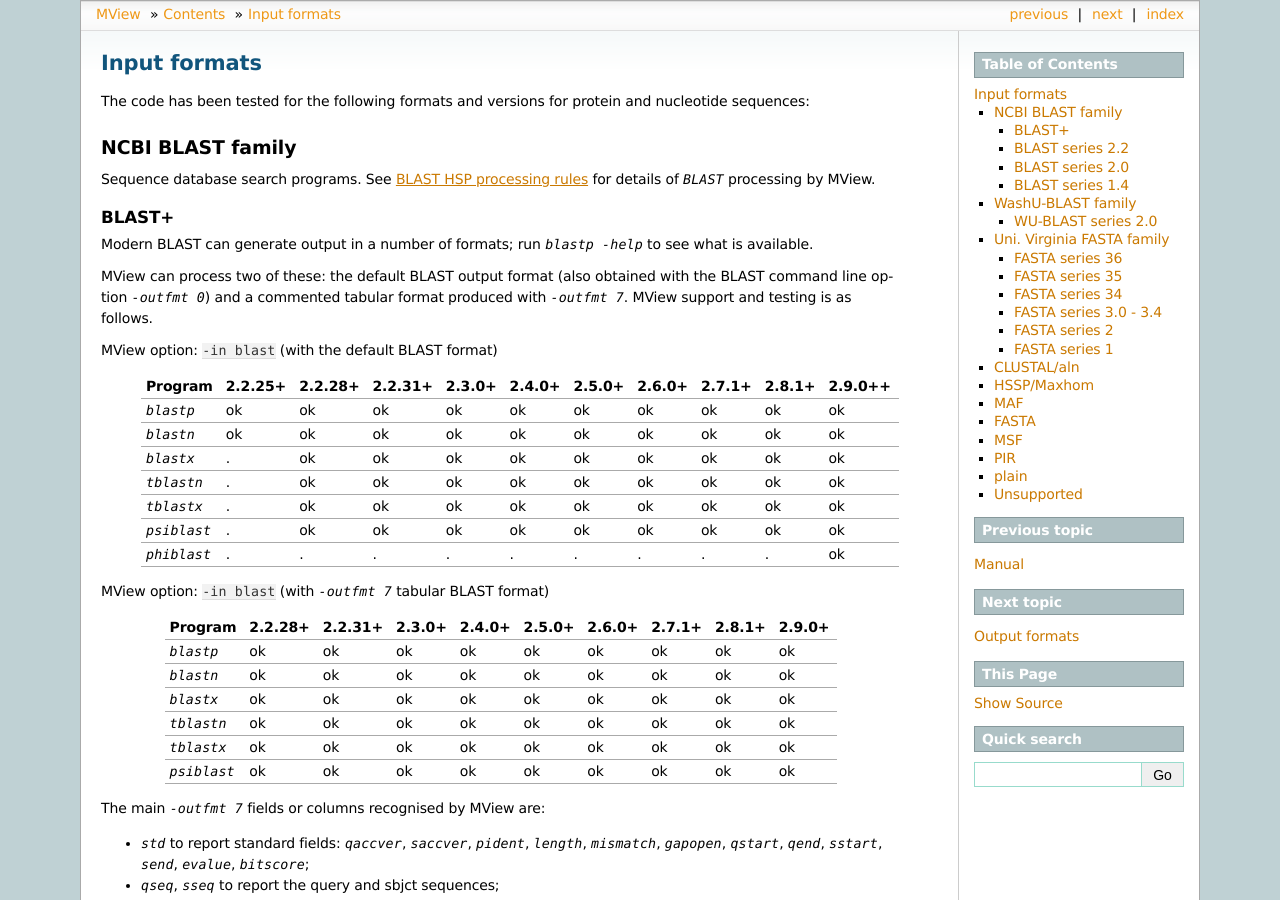
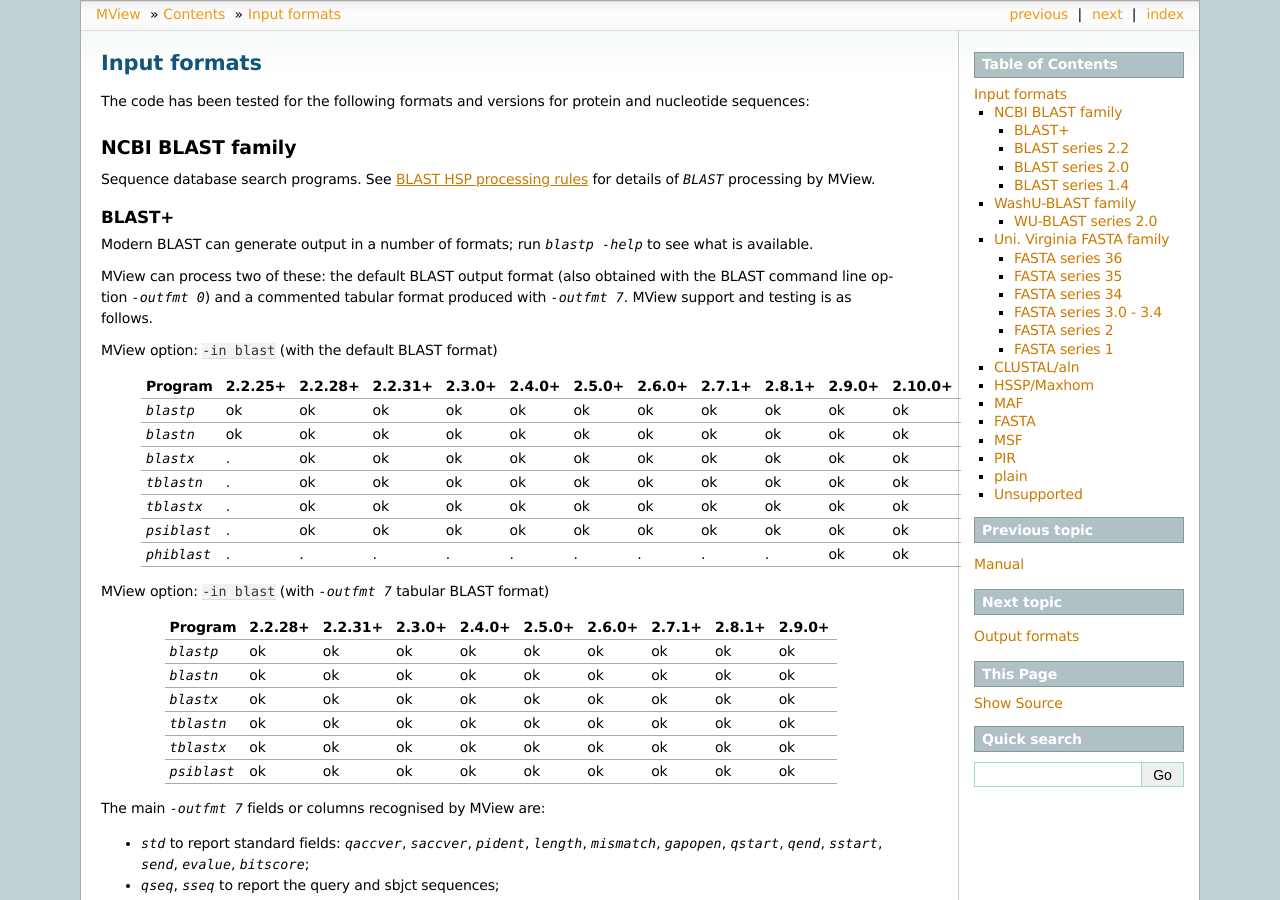
Before and after one commit to desmid/mview, a Sphinx documentation site: the page built from doc/Sphinx/source/manual/formats_in.rst, in a window 1280 px wide and 900 px high. Built offline with Sphinx 7.4.7, drawn with Linux system fonts in a browser that asks for light colours.

Commit message:
update manual for blast 2.10.0+

```diff
--- a/doc/Sphinx/source/manual/formats_in.rst
+++ b/doc/Sphinx/source/manual/formats_in.rst
@@ -27,17 +27,17 @@
 
 MView option: ``-in blast`` (with the default BLAST format)
 
- ========== ======= ======= ======= ====== ====== ====== ====== ====== ====== ======
- Program    2.2.25+ 2.2.28+ 2.2.31+ 2.3.0+ 2.4.0+ 2.5.0+ 2.6.0+ 2.7.1+ 2.8.1+ 2.9.0++
- ========== ======= ======= ======= ====== ====== ====== ====== ====== ====== ======
- `blastp`   ok      ok      ok      ok     ok     ok     ok     ok     ok     ok
- `blastn`   ok      ok      ok      ok     ok     ok     ok     ok     ok     ok
- `blastx`   .       ok      ok      ok     ok     ok     ok     ok     ok     ok
- `tblastn`  .       ok      ok      ok     ok     ok     ok     ok     ok     ok
- `tblastx`  .       ok      ok      ok     ok     ok     ok     ok     ok     ok
- `psiblast` .       ok      ok      ok     ok     ok     ok     ok     ok     ok
- `phiblast` .       .       .       .      .      .      .      .      .      ok
- ========== ======= ======= ======= ====== ====== ====== ====== ====== ====== ======
+ ========== ======= ======= ======= ====== ====== ====== ====== ====== ====== ====== ======
+ Program    2.2.25+ 2.2.28+ 2.2.31+ 2.3.0+ 2.4.0+ 2.5.0+ 2.6.0+ 2.7.1+ 2.8.1+ 2.9.0+ 2.10.0+
+ ========== ======= ======= ======= ====== ====== ====== ====== ====== ====== ====== ======
+ `blastp`   ok      ok      ok      ok     ok     ok     ok     ok     ok     ok     ok
+ `blastn`   ok      ok      ok      ok     ok     ok     ok     ok     ok     ok     ok
+ `blastx`   .       ok      ok      ok     ok     ok     ok     ok     ok     ok     ok
+ `tblastn`  .       ok      ok      ok     ok     ok     ok     ok     ok     ok     ok
+ `tblastx`  .       ok      ok      ok     ok     ok     ok     ok     ok     ok     ok
+ `psiblast` .       ok      ok      ok     ok     ok     ok     ok     ok     ok     ok
+ `phiblast` .       .       .       .      .      .      .      .      .      ok     ok
+ ========== ======= ======= ======= ====== ====== ====== ====== ====== ====== ====== ======
 
 MView option: ``-in blast`` (with `-outfmt 7` tabular BLAST format)
 
```
Also changed, not shown: 2 other files.
